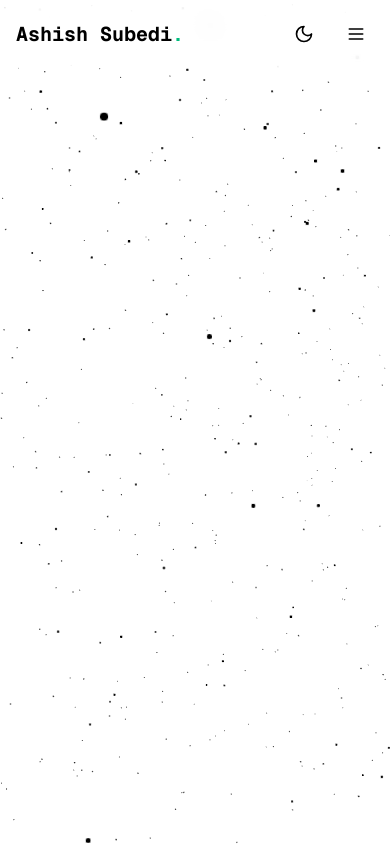
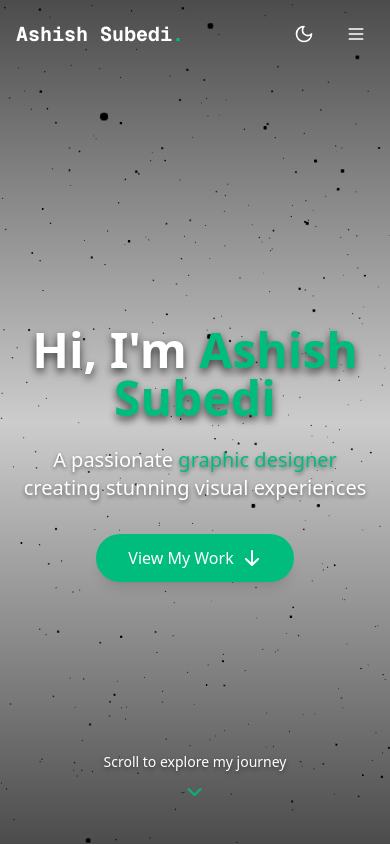
Before and after one commit to Asis423/ashish-subedi-portfolio, a Next.js app: page / in a window 390 px wide. Shown: the top 845 px of the page. Built offline with nearby package versions, Linux system fonts and the light colour scheme.

Commit message:
Improved visuals

```diff
--- a/package.json
+++ b/package.json
@@ -18,6 +18,7 @@
     "gsap": "^3.13.0",
     "lucide-react": "^0.509.0",
     "next": "15.3.2",
+    "next-themes": "^0.4.6",
     "postcss": "^8.5.3",
     "react": "^19.0.0",
     "react-dom": "^19.0.0",
--- a/src/app/globals.css
+++ b/src/app/globals.css
@@ -120,3 +120,33 @@
     @apply bg-background text-foreground;
   }
 }
+
+/* Add these styles to your global.css file */
+
+/* Text shadow utilities */
+.text-shadow {
+  text-shadow: 0 2px 4px rgba(0, 0, 0, 0.5);
+}
+
+.text-shadow-lg {
+  text-shadow: 0 4px 8px rgba(0, 0, 0, 0.7);
+}
+
+/* Enhance other text elements visibility on hero */
+#hero-section h1,
+#hero-section p,
+#hero-section span {
+  filter: drop-shadow(0 2px 4px rgba(0, 0, 0, 0.5));
+}
+
+/* Create a better transition for navbar background */
+header.fixed {
+  transition: background-color 0.4s ease-in-out, backdrop-filter 0.4s ease-in-out;
+}
+
+/* Make sure all header elements have proper visibility */
+header a,
+header button {
+  position: relative;
+  z-index: 60;
+}
--- a/src/app/layout.tsx
+++ b/src/app/layout.tsx
@@ -3,6 +3,7 @@ import { Geist, Geist_Mono } from "next/font/google";
 import "./globals.css";
 import GsapTransition from "@/components/page-transition";
 import Navbar from "@/components/NavBar";
+
 
 const geistSans = Geist({
   variable: "--font-geist-sans",
@@ -29,10 +30,13 @@ export default function RootLayout({
       <body
         className={`${geistSans.variable} ${geistMono.variable} antialiased overflow-x-hidden` }
       >
+
+
         <GsapTransition>
         <Navbar/>
         {children}
         </GsapTransition>
+
       </body>
     </html>
   );
--- a/src/components/HeroSection.tsx
+++ b/src/components/HeroSection.tsx
@@ -10,7 +10,9 @@ import { useEffect } from "react"
 import { ChevronDown } from "lucide-react"
 
 // Register ScrollTrigger plugin
-gsap.registerPlugin(ScrollTrigger)
+if (typeof window !== 'undefined') {
+  gsap.registerPlugin(ScrollTrigger)
+}
 
 // Particle cloud component
 function ParticleCloud({ count = 2000 }) {
@@ -78,15 +80,21 @@ function Scene() {
 }
 
 export default function HeroSection() {
-  const textRef = useRef<HTMLDivElement>(null)
-  const subTextRef = useRef<HTMLDivElement>(null)
+  const textRef = useRef<HTMLHeadingElement>(null)
+  const subTextRef = useRef<HTMLParagraphElement>(null)
   const ctaRef = useRef<HTMLDivElement>(null)
   const scrollIndicatorRef = useRef<HTMLDivElement>(null)
-
+  const heroContainerRef = useRef<HTMLDivElement>(null)
 
   useEffect(() => {
+    // Make sure we're in the browser environment
+    if (typeof window === 'undefined') return
+
+    // Ensure refs are available
+    if (!textRef.current || !subTextRef.current || !ctaRef.current || !scrollIndicatorRef.current) return
+
     // Text animations with GSAP
-    const tl = gsap.timeline({ delay: 2.8 }) // Delay to wait for the page transition
+    const tl = gsap.timeline({ delay: 1 }) // Increased delay to ensure navbar animation completes first
 
     tl.fromTo(textRef.current, { y: 50, opacity: 0 }, { y: 0, opacity: 1, duration: 1, ease: "power3.out" })
       .fromTo(
@@ -118,6 +126,15 @@ export default function HeroSection() {
         "-=0.2",
       )
 
+    // Add dark overlay gradient to make text more visible
+    if (heroContainerRef.current) {
+      gsap.fromTo(
+        heroContainerRef.current,
+        { background: "linear-gradient(to bottom, rgba(0,0,0,0.5) 0%, rgba(0,0,0,0.3) 50%, rgba(0,0,0,0.5) 100%)" },
+        { background: "linear-gradient(to bottom, rgba(0,0,0,0.7) 0%, rgba(0,0,0,0.2) 50%, rgba(0,0,0,0.7) 100%)", duration: 2 }
+      )
+    }
+
     // Cleanup
     return () => {
       tl.kill()
@@ -138,25 +155,31 @@ export default function HeroSection() {
   return (
     <div className="relative h-screen w-full overflow-hidden">
       {/* React Three Fiber Canvas */}
-      <Canvas className="absolute top-0 left-0 w-full h-full -z-10">
+      <Canvas className="absolute inset-0 w-full h-full">
         <PerspectiveCamera makeDefault position={[0, 0, 3]} fov={75} />
-        <Scene  />
+        <Scene />
       </Canvas>
 
+      {/* Background overlay to improve text visibility */}
+      <div
+        ref={heroContainerRef}
+        className="absolute inset-0 bg-gradient-to-b from-black/70 via-black/20 to-black/70 z-0"
+      ></div>
+
       {/* Content */}
-      <div className="relative z-10 h-full flex flex-col items-center justify-center px-4 text-center">
-        <h1 ref={textRef} className="text-5xl md:text-7xl font-bold mb-6 opacity-0">
+      <div className="absolute inset-0 flex flex-col items-center justify-center px-4 text-center text-white z-10 pt-16">
+        <h1 ref={textRef} className="text-5xl md:text-7xl font-bold mb-6 opacity-0 text-shadow-lg">
           Hi, I'm <span className="text-emerald-500">Ashish Subedi</span>
         </h1>
 
-        <p ref={subTextRef} className="text-xl md:text-2xl max-w-2xl mx-auto mb-8 opacity-0">
+        <p ref={subTextRef} className="text-xl md:text-2xl max-w-2xl mx-auto mb-8 opacity-0 text-shadow">
           A passionate <span className="text-emerald-500">graphic designer</span> creating stunning visual experiences
         </p>
 
         <div ref={ctaRef} className="opacity-0">
           <a
             href="#projects"
-            className="px-8 py-3 bg-emerald-500 text-white rounded-full font-medium hover:bg-emerald-600 transition-colors duration-300 inline-flex items-center"
+            className="px-8 py-3 bg-emerald-500 text-white rounded-full font-medium hover:bg-emerald-600 transition-colors duration-300 inline-flex items-center shadow-lg"
           >
             View My Work
             <svg xmlns="http://www.w3.org/2000/svg" className="h-5 w-5 ml-2" viewBox="0 0 20 20" fill="currentColor">
@@ -175,8 +198,8 @@ export default function HeroSection() {
           onClick={scrollToJourney}
           className="absolute bottom-10 left-1/2 transform -translate-x-1/2 cursor-pointer opacity-0 flex flex-col items-center"
         >
-          <span className="text-sm mb-2">Scroll to explore my journey</span>
-          <ChevronDown className="h-6 w-6 text-emerald-500" />
+          <span className="text-sm mb-2 text-shadow">Scroll to explore my journey</span>
+          <ChevronDown className="h-6 w-6 text-emerald-500 animate-pulse" />
         </div>
       </div>
     </div>
--- a/src/components/NavBar.tsx
+++ b/src/components/NavBar.tsx
@@ -18,6 +18,7 @@ const navLinks = [
 export default function Navbar() {
   const [isOpen, setIsOpen] = useState(false)
   const [isDarkMode, setIsDarkMode] = useState(false)
+  const [isScrolled, setIsScrolled] = useState(false)
   const pathname = usePathname()
   const navbarRef = useRef<HTMLDivElement>(null)
   const mobileMenuRef = useRef<HTMLDivElement>(null)
@@ -27,6 +28,21 @@ export default function Navbar() {
     setIsDarkMode(!isDarkMode)
     document.documentElement.classList.toggle("dark")
   }
+
+  // Detect scroll position
+  useEffect(() => {
+    const handleScroll = () => {
+      const scrollPosition = window.scrollY
+      if (scrollPosition > 50) {
+        setIsScrolled(true)
+      } else {
+        setIsScrolled(false)
+      }
+    }
+
+    window.addEventListener("scroll", handleScroll)
+    return () => window.removeEventListener("scroll", handleScroll)
+  }, [])
 
   // Animate navbar on mount
   useEffect(() => {
@@ -40,7 +56,7 @@ export default function Navbar() {
         opacity: 1,
         duration: 0.8,
         ease: "power3.out",
-        delay: 2.5, // Delay to wait for the page transition to complete
+        delay: 0.5, // Reduced delay for better UX
       },
     )
   }, [])
@@ -76,7 +92,12 @@ export default function Navbar() {
       ref={navbarRef}
       className={cn(
         "fixed top-0 left-0 w-full z-50 transition-colors duration-300",
-        isDarkMode ? "bg-black/80 text-white backdrop-blur-md" : "bg-white/80 text-black backdrop-blur-md",
+        isScrolled
+          ? isDarkMode
+            ? "bg-black/80 text-white backdrop-blur-md"
+            : "bg-white/80 text-black backdrop-blur-md"
+          : "bg-transparent text-white",
+        isOpen && "bg-black/80 backdrop-blur-md"
       )}
     >
       <div className="container mx-auto px-4 py-4">
@@ -113,7 +134,12 @@ export default function Navbar() {
             {/* Theme toggle */}
             <button
               onClick={toggleTheme}
-              className="p-2 rounded-full hover:bg-gray-200 dark:hover:bg-gray-800 transition-colors"
+              className={cn(
+                "p-2 rounded-full transition-colors",
+                isScrolled || isDarkMode
+                  ? "hover:bg-gray-200 dark:hover:bg-gray-800"
+                  : "hover:bg-white/20"
+              )}
               aria-label="Toggle theme"
             >
               {isDarkMode ? <Sun className="h-5 w-5" /> : <Moon className="h-5 w-5" />}
@@ -122,7 +148,12 @@ export default function Navbar() {
             {/* Mobile menu button */}
             <button
               onClick={() => setIsOpen(!isOpen)}
-              className="md:hidden p-2 rounded-full hover:bg-gray-200 dark:hover:bg-gray-800 transition-colors"
+              className={cn(
+                "md:hidden p-2 rounded-full transition-colors",
+                isScrolled || isDarkMode
+                  ? "hover:bg-gray-200 dark:hover:bg-gray-800"
+                  : "hover:bg-white/20"
+              )}
               aria-label="Toggle menu"
             >
               {isOpen ? <X className="h-5 w-5" /> : <Menu className="h-5 w-5" />}
@@ -142,7 +173,7 @@ export default function Navbar() {
                 href={link.href}
                 className={cn(
                   "block py-2 px-4 text-lg font-medium transition-colors hover:text-emerald-500",
-                  pathname === link.href ? "text-emerald-500" : "text-current",
+                  pathname === link.href ? "text-emerald-500" : isDarkMode ? "text-white" : "text-black",
                 )}
                 onClick={() => setIsOpen(false)}
               >
```
Also changed, not shown: 1 other file (tests, documents, lock files or other folders).
